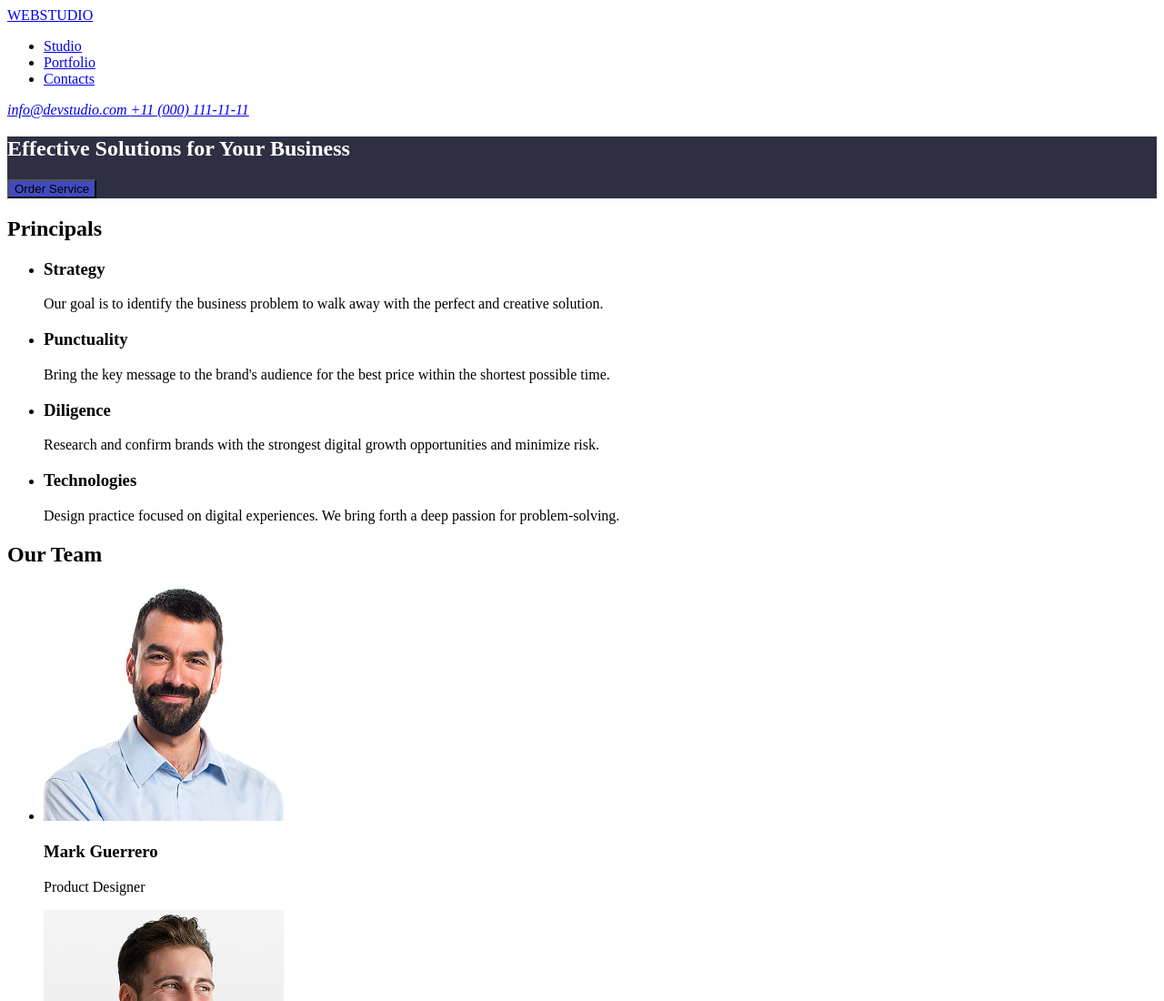
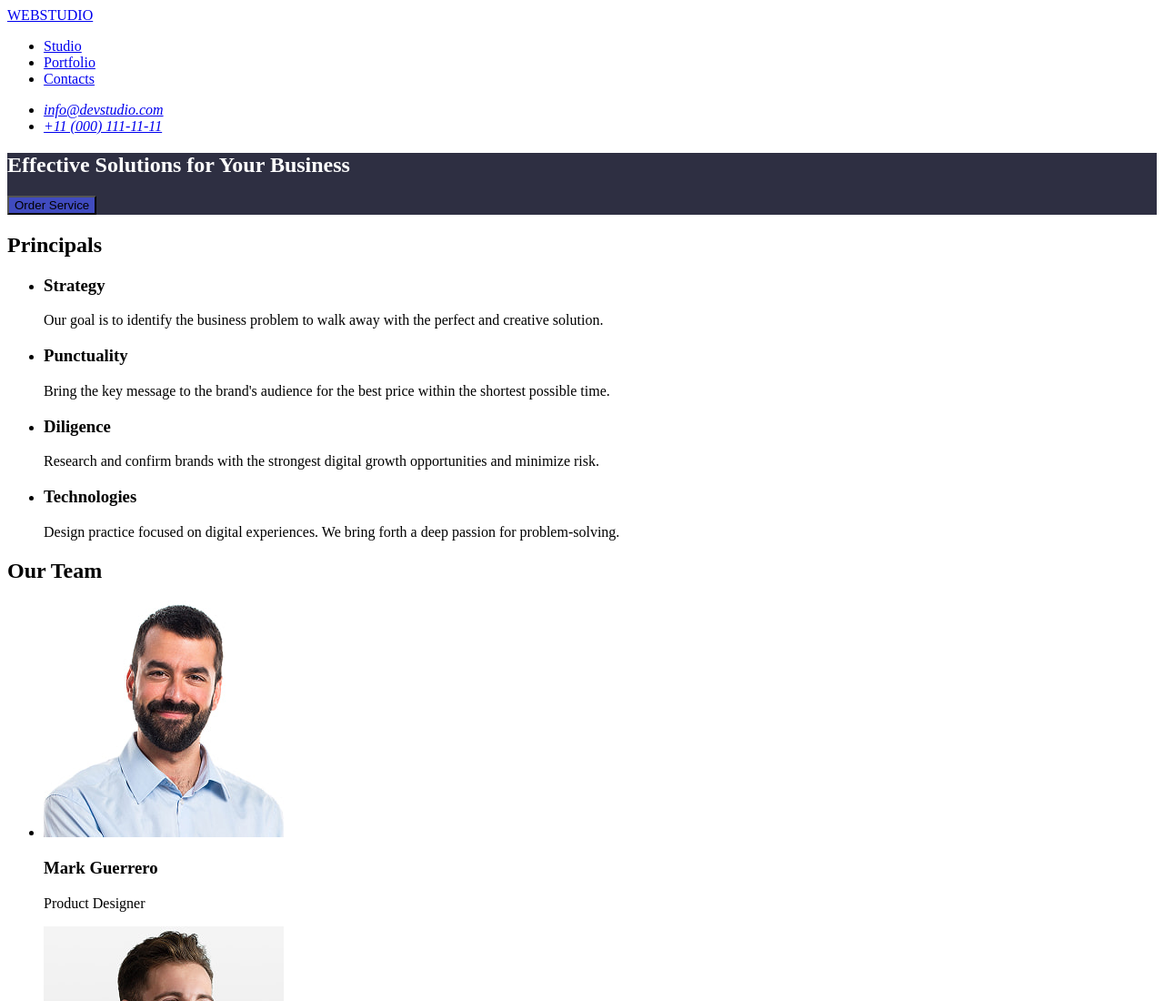
Before and after one commit to Liliia-2/goit-markup-hw-01, a plain HTML site: page index.html in a window 1280 px wide. Shown: the top 1100 px of the page at 91% size. Drawn offline with Linux system fonts and the light colour scheme.

Commit message:
update index.html

```diff
--- a/index.html
+++ b/index.html
@@ -8,7 +8,7 @@
 <body>
     <header>
         <nav>
-            <a href="#Logo">
+            <a href="./index.html">
                 WEBSTUDIO
             </a>
             <ul>
@@ -30,11 +30,14 @@
             </ul>
         </nav>
         <address>
-            <a href="mailo:info@devstudio.com" target="_blank">
-                info@devstudio.com
-            </a>
-            <a href="tel:+110001111111" target="_blank">+11 (000) 111-11-11
-            </a>
+            <ul>
+                <li>
+                    <a href="mailo:info@devstudio.com">info@devstudio.com</a>
+                </li>
+                <li>
+                    <a href="tel:+110001111111">+11 (000) 111-11-11</a>
+                </li>
+            </ul>
         </address>
     </header>
 
@@ -106,7 +109,7 @@
     </main>
 
     <footer>
-        <a href="#">
+        <a href="./index.html">
             WEBSTUDIO
         </a>
         <p>
```
